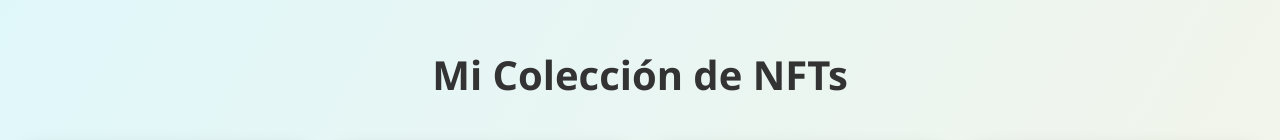
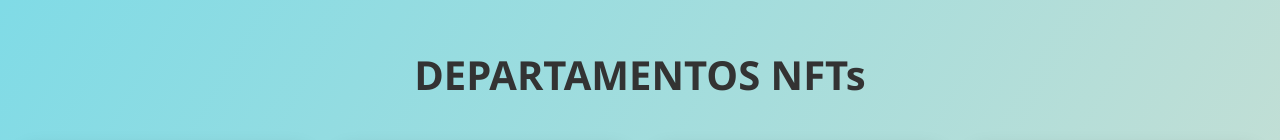
Before and after one commit to jesusrodrigueznft-bot/NFT-POLYGON-SITE, a website: page index.html in a window 1280 px wide. Shown: the top 140 px of the page. Drawn offline with Linux system fonts and the light colour scheme.

Commit message:
Subido index.html y carpeta de imágenes

```diff
--- a/index.html
+++ b/index.html
@@ -7,7 +7,7 @@
     <style>
         body {
             font-family: 'Segoe UI', Tahoma, Geneva, Verdana, sans-serif;
-            background: linear-gradient(120deg, #e0f7fa, #fff3e0);
+            background: linear-gradient(120deg, #80dbe6, #f0e1c9);
             margin: 0;
             padding: 20px;
         }
@@ -67,7 +67,7 @@
     </style>
 </head>
 <body>
-    <h1>Mi Colección de NFTs</h1>
+    <h1>DEPARTAMENTOS NFTs</h1>
     <div class="nft-container">
 
         <!-- NFT 1 -->
```
